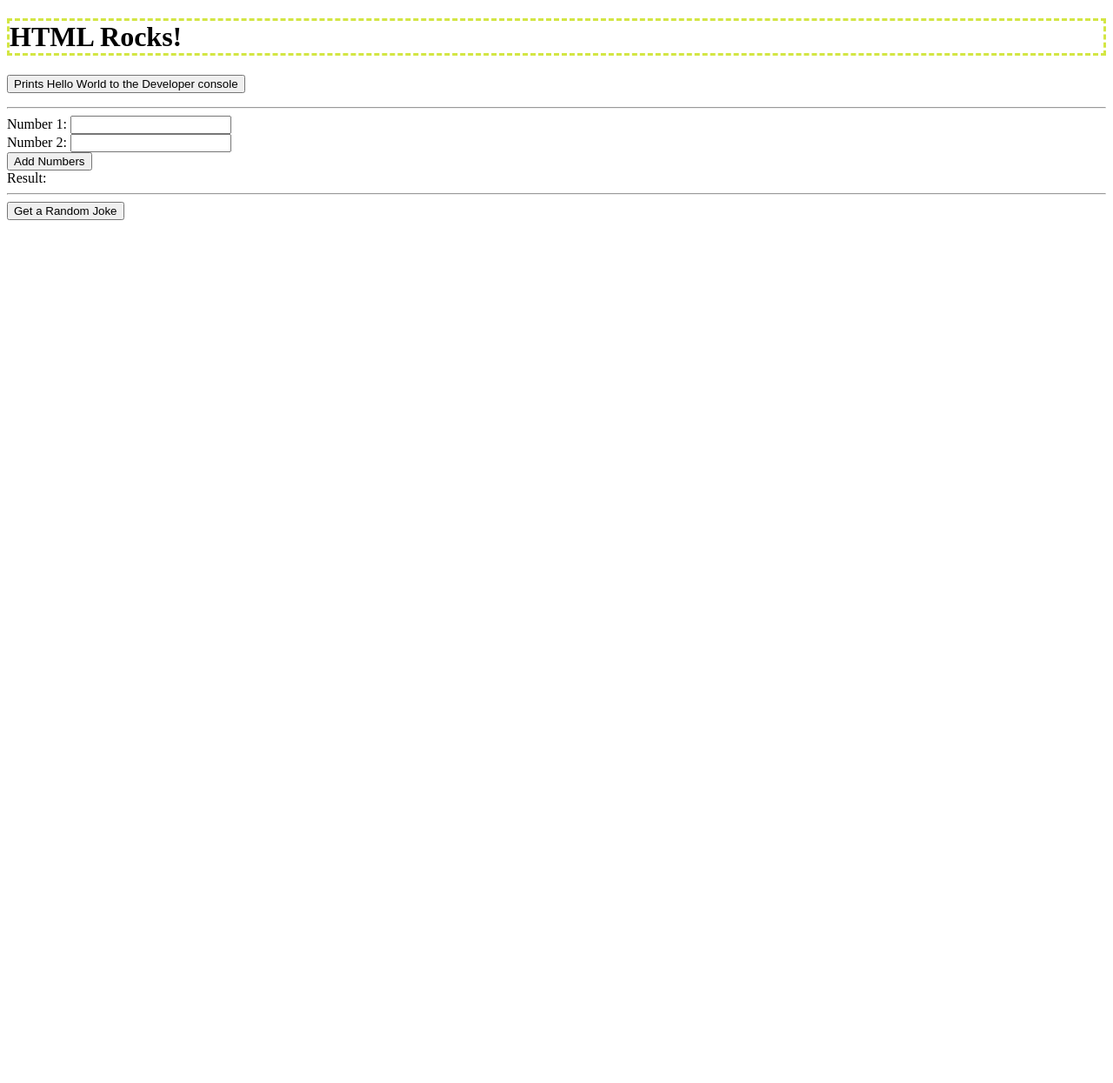
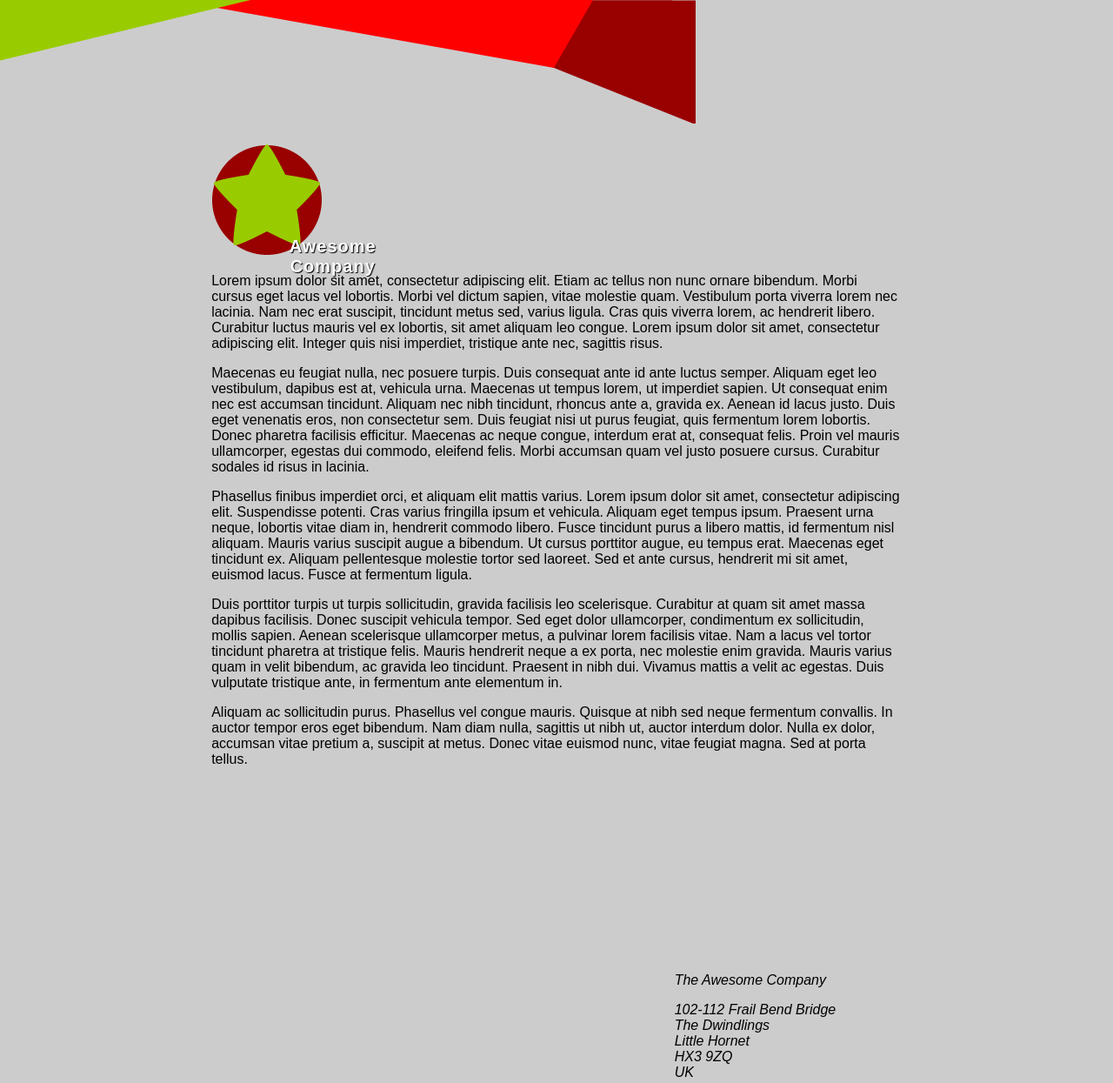
Before and after one commit to tonycukurs/CS408-HW6, a website: page index.html in a window 1280 px wide. Shown: the top 1245 px of the page at 87% size. Before the commit the page ends 800 px from the top, so only its background shows below. Drawn offline with Linux system fonts and the light colour scheme.

Commit message:
some first edits and added images

```diff
--- a/css/style.css
+++ b/css/style.css
@@ -1,4 +1,50 @@
-h1{
-  border-color: #d3e644;
-  border-style: dashed;
+* {
+  box-sizing: border-box;
 }
+
+html {
+  font-family: sans-serif;
+}
+
+body {
+  margin: 0;
+  background: #ccc;
+}
+
+article {
+  width: 210mm;
+  height: 297mm;
+  margin: 20px auto;
+  position: relative;
+}
+
+address {
+  position: absolute;
+  bottom: 8mm;
+  right: 20mm;
+}
+
+h1 {
+  position: absolute;
+  top: 12mm;
+  left: 20mm;
+  width: 128px;
+  height: 128px;
+  font-size: 20px;
+  letter-spacing: 1px;
+  text-align: center;
+  padding: 44px 0;
+  color: white;
+  text-shadow: 1px 1px 1px black;
+}
+
+/* Your CSS below here */
+article {
+  background-image:
+  url('../img/top-image.png') center
+  url('../img/bottom-image.png') center bottom;
+background-size: 100% auto;
+background-attachment: fixed;
+background-repeat: no-repeat;
+
+}
--- a/index.html
+++ b/index.html
@@ -1,79 +1,53 @@
-<!doctype html>
-<html>
+<!DOCTYPE html>
+<html lang="en-US">
+  <head>
+    <meta charset="utf-8">
+    <meta name="viewport" content="width=device-width">
+    <title>Fancy letterheaded paper</title>
+    <link rel="stylesheet" href="css/style.css">
 
-<head>
-  <meta charset="utf-8">
-  <title>Hello World!</title>
-  <meta name="description" content="">
-  <meta name="viewport" content="width=device-width, initial-scale=1">
-  <link rel="stylesheet" href="css/style.css">
-  <link rel="shortcut icon" href="img/favicon.ico">
-</head>
+  </head>
 
-<body>
-  <h1>HTML Rocks!</h1>
-  <p>
-    <button  onclick="helloWorld()">Prints Hello World to the Developer console</button>
-  </p>
-  <hr>
-  <form id="addForm">
-    <label for="num1">Number 1:</label>
-    <input type="number" id="num1" name="num1" required>
-    <br>
-    <label for="num2">Number 2:</label>
-    <input type="number" id="num2" name="num2" required>
-    <br>
-    <button type="submit">Add Numbers</button>
-  </form>
+  <body>
 
-  <label id="result">Result:</label>
+    <img src="img/top-image.png" alt="top" class="logo">
 
-  <hr>
+    <article>
+      <h1>Awesome<br>Company</h1>
+      <img src="img/logo.png" alt="Awesome Company logo" class="logo">
 
-  <button id="jokeButton">Get a Random Joke</button>
-  <p id="joke"></p>
+      <p>
+        Lorem ipsum dolor sit amet, consectetur adipiscing elit. Etiam ac tellus non nunc ornare bibendum. Morbi cursus eget lacus vel lobortis. Morbi vel dictum sapien, vitae molestie quam. Vestibulum porta viverra lorem nec lacinia. Nam nec erat suscipit, tincidunt metus sed, varius ligula. Cras quis viverra lorem, ac hendrerit libero. Curabitur luctus mauris vel ex lobortis, sit amet aliquam leo congue. Lorem ipsum dolor sit amet, consectetur adipiscing elit. Integer quis nisi imperdiet, tristique ante nec, sagittis risus.
+      </p>
 
-  <script type="module" script="js/main.js">
-    import {helloWorld, add, fetchRandomJoke} from './js/main.js';
+      <p>
+        Maecenas eu feugiat nulla, nec posuere turpis. Duis consequat ante id ante luctus semper. Aliquam eget leo vestibulum, dapibus est at, vehicula urna. Maecenas ut tempus lorem, ut imperdiet sapien. Ut consequat enim nec est accumsan tincidunt. Aliquam nec nibh tincidunt, rhoncus ante a, gravida ex. Aenean id lacus justo. Duis eget venenatis eros, non consectetur sem. Duis feugiat nisi ut purus feugiat, quis fermentum lorem lobortis. Donec pharetra facilisis efficitur. Maecenas ac neque congue, interdum erat at, consequat felis. Proin vel mauris ullamcorper, egestas dui commodo, eleifend felis. Morbi accumsan quam vel justo posuere cursus. Curabitur sodales id risus in lacinia.
+      </p>
 
-    // This shows how to assign a function to the window object
-    // so that it can be called from the browser console
-    window.helloWorld = helloWorld;
+      <p>
+        Phasellus finibus imperdiet orci, et aliquam elit mattis varius. Lorem ipsum dolor sit amet, consectetur adipiscing elit. Suspendisse potenti. Cras varius fringilla ipsum et vehicula. Aliquam eget tempus ipsum. Praesent urna neque, lobortis vitae diam in, hendrerit commodo libero. Fusce tincidunt purus a libero mattis, id fermentum nisl aliquam. Mauris varius suscipit augue a bibendum. Ut cursus porttitor augue, eu tempus erat. Maecenas eget tincidunt ex. Aliquam pellentesque molestie tortor sed laoreet. Sed et ante cursus, hendrerit mi sit amet, euismod lacus. Fusce at fermentum ligula.
+       </p>
 
-    // This shows how to add an event listener to a button in the HTML
-    // and call a function when the button is clicked
-    const form = document.getElementById('addForm');
-    form.addEventListener('submit', function(e) {
-      e.preventDefault();
-      const num1 = parseFloat(document.getElementById('num1').value);
-      const num2 = parseFloat(document.getElementById('num2').value);
-      try{
-        const result = add(num1, num2);
-        document.getElementById('result').textContent = `Result: ${result}`;
-      }catch(e){
-        console.error(e);
-        document.getElementById('result').textContent = `Error: ${e.message}`;
-      }
+       <p>
+        Duis porttitor turpis ut turpis sollicitudin, gravida facilisis leo scelerisque. Curabitur at quam sit amet massa dapibus facilisis. Donec suscipit vehicula tempor. Sed eget dolor ullamcorper, condimentum ex sollicitudin, mollis sapien. Aenean scelerisque ullamcorper metus, a pulvinar lorem facilisis vitae. Nam a lacus vel tortor tincidunt pharetra at tristique felis. Mauris hendrerit neque a ex porta, nec molestie enim gravida. Mauris varius quam in velit bibendum, ac gravida leo tincidunt. Praesent in nibh dui. Vivamus mattis a velit ac egestas. Duis vulputate tristique ante, in fermentum ante elementum in.
+        </p>
 
-    });
+        <p>
+          Aliquam ac sollicitudin purus. Phasellus vel congue mauris. Quisque at nibh sed neque fermentum convallis. In auctor tempor eros eget bibendum. Nam diam nulla, sagittis ut nibh ut, auctor interdum dolor. Nulla ex dolor, accumsan vitae pretium a, suscipit at metus. Donec vitae euismod nunc, vitae feugiat magna. Sed at porta tellus.
+        </p>
 
-    // this shows how to add an event listener to a button in the HTML
-    // that calls a function that fetches a random joke from an API
-    // and displays it on the page
-    const jokebtn = document.getElementById('jokeButton');
-    const jokeresult = document.getElementById('joke');
-    jokebtn.addEventListener('click', async () => {
-      try {
-        jokeresult.textContent = 'Loading...';
-        const joke = await fetchRandomJoke();
-        document.getElementById('joke').textContent = joke;
-      } catch (e) {
-        console.error(e);
-        document.getElementById('joke').textContent = `Error: ${e.message}`;
-      }
-    });
-  </script>
+      <address>
+        <p>The Awesome Company</p>
+        <p>102-112 Frail Bend Bridge<br>
+        The Dwindlings<br>
+        Little Hornet<br>
+        HX3 9ZQ<br>
+        UK</p>
+      </address>
 
-</body>
+    </article>
 
+  <img src="img/bottom-image.png" alt="bottom" class="logo">
+
+  </body>
 </html>
```
Also changed, not shown: img/bottom-image.png (added), img/logo.png (added), img/top-image.png (added).
